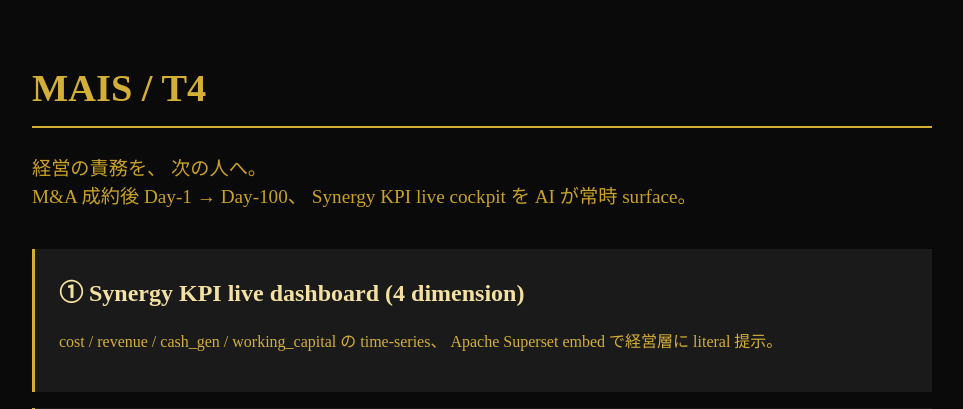
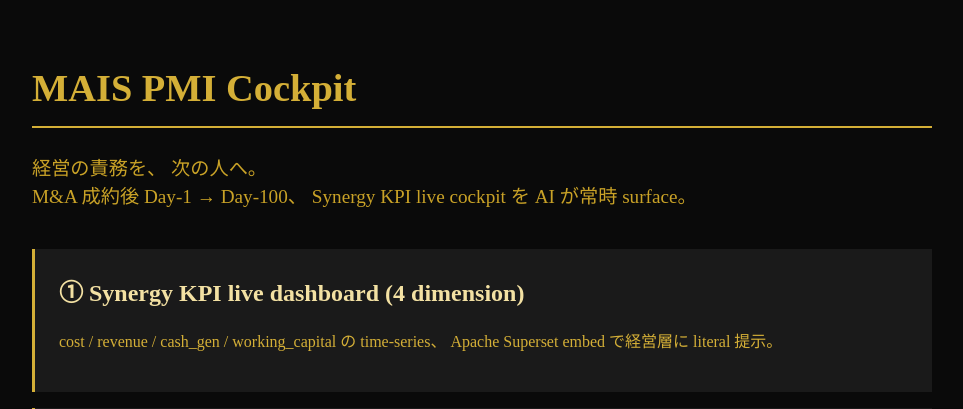
Before and after one commit to leagames0221-sys/mais-pmi-cockpit, a FastAPI app: page / in a window 1280 px wide. Shown: the top 409 px of the page, without its empty margins (158-1121 px from the left). Run offline with FastAPI, Linux system fonts and the light colour scheme.

Commit message:
sanitize(ui): remove 'MAIS / T4' internal identifier (app title + landing h1)

```diff
--- a/src/api/app.py
+++ b/src/api/app.py
@@ -19,7 +19,7 @@ from src.data_gen.generate_synthetic_cockpit import generate_synthetic_cockpit
 BASE_DIR = Path(__file__).resolve().parent
 TEMPLATES = Jinja2Templates(directory=str(BASE_DIR / "templates"))
 
-app = FastAPI(title="MAIS / T4 100-Day PMI Cockpit")
+app = FastAPI(title="MAIS PMI Cockpit")
 app.mount("/static", StaticFiles(directory=str(BASE_DIR / "static")), name="static")
 
 
@@ -37,7 +37,7 @@ async def landing(request: Request) -> Any:
     return TEMPLATES.TemplateResponse(
         request=request,
         name="landing.html",
-        context={"title": "MAIS / T4 100-Day PMI Cockpit"},
+        context={"title": "MAIS PMI Cockpit"},
     )
 
 
--- a/src/api/templates/landing.html
+++ b/src/api/templates/landing.html
@@ -20,7 +20,7 @@
 </head>
 <body>
   <div class="container">
-    <h1>MAIS / T4</h1>
+    <h1>MAIS PMI Cockpit</h1>
     <p class="tagline">経営の責務を、 次の人へ。 <br>M&A 成約後 Day-1 → Day-100、 Synergy KPI live cockpit を AI が常時 surface。</p>
 
     <div class="feature">
```
